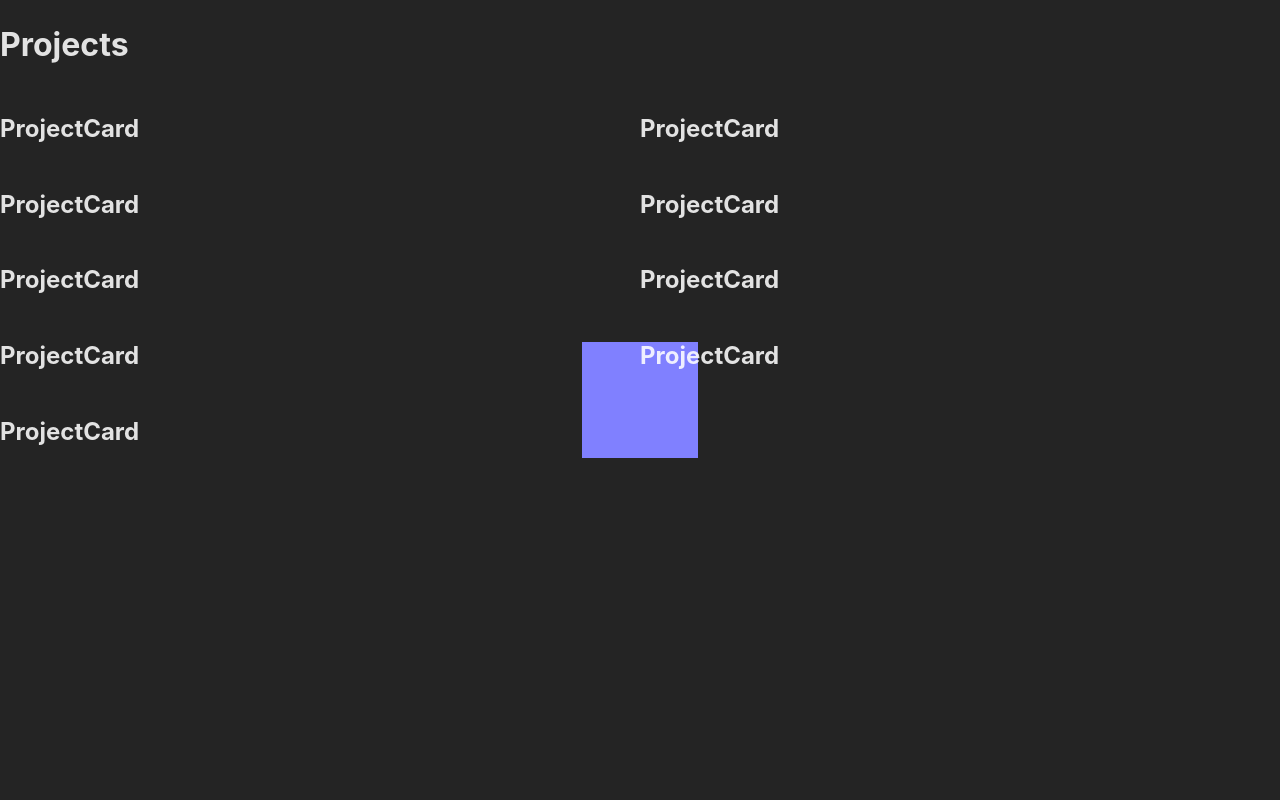
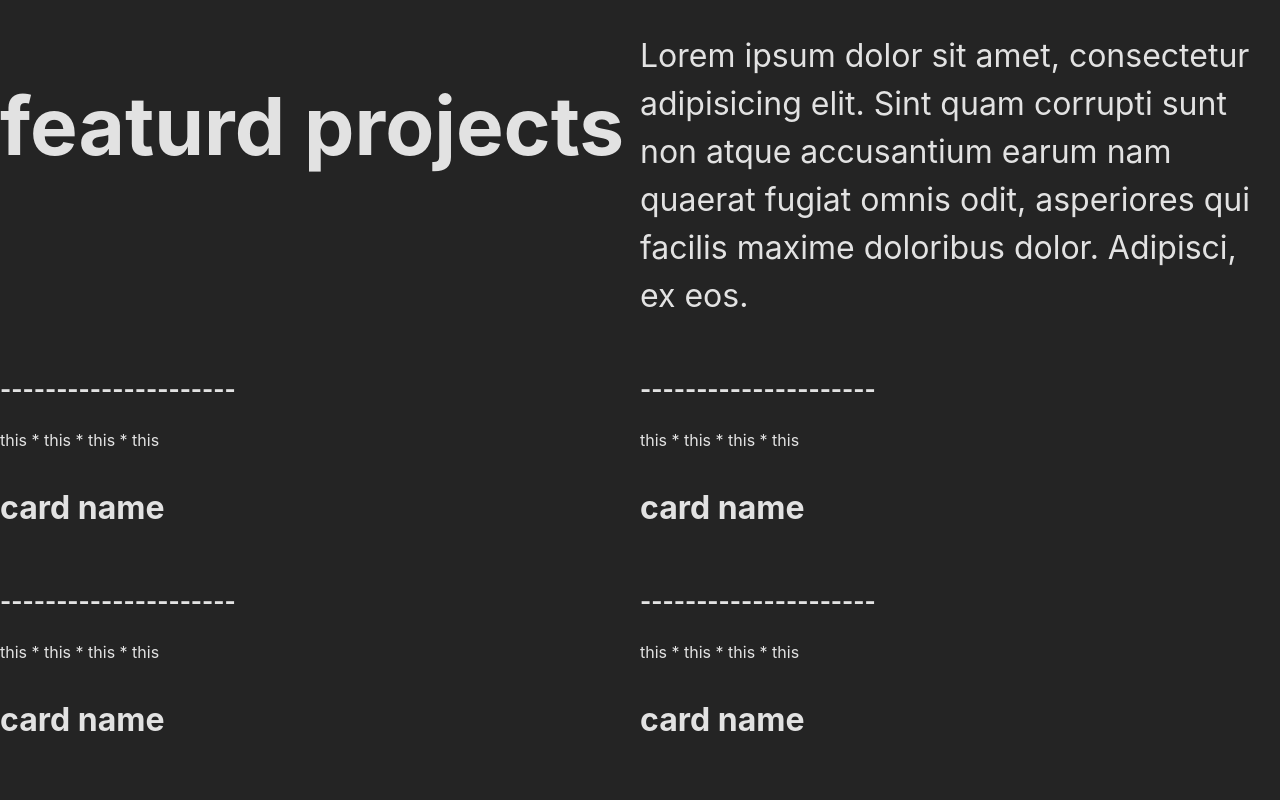
Before and after one commit to romitg2/portfolio-react-template, a React (Vite) app: page / in a window 1280 px wide. Shown: the top 800 px of the page. Built offline with nearby package versions, Linux system fonts and the light colour scheme.

Commit message:
built prototype of projects card and section

```diff
--- a/src/App.jsx
+++ b/src/App.jsx
@@ -5,6 +5,7 @@ import Projects from "./Pages/Projects/Projects";
 import { Canvas } from "@react-three/fiber";
 import Experience from "./Experience/Experience";
 import "./app.css";
+import ProjectCard from "./Pages/Projects/ProjectCard/ProjectCard";
 
 function App() {
   return (
@@ -12,11 +13,9 @@ function App() {
       {/* <Hero /> */}
       {/* <Navigation /> */}
       <Projects />
-
+      <ProjectCard />
       <div className="experience">
-        <Canvas>
-          <Experience />
-        </Canvas>
+        <Canvas>{/* <Experience /> */}</Canvas>
       </div>
     </>
   );
--- /dev/null
+++ b/src/Pages/Projects/HeaderProjects/HeaderProjects.jsx
@@ -0,0 +1,23 @@
+import "./headerProjects.css";
+
+function HeaderProjects() {
+  return (
+    <>
+      <div className="home-projects-header">
+        <div className="home-projects-title">
+          <h2 className="home-projects-title-text">featurd projects</h2>
+        </div>
+        <div className="home-projects-description">
+          <p className="home-projects-description-text">
+            Lorem ipsum dolor sit amet, consectetur adipisicing elit. Sint quam
+            corrupti sunt non atque accusantium earum nam quaerat fugiat omnis
+            odit, asperiores qui facilis maxime doloribus dolor. Adipisci, ex
+            eos.
+          </p>
+        </div>
+      </div>
+    </>
+  );
+}
+
+export default HeaderProjects;
--- /dev/null
+++ b/src/Pages/Projects/HeaderProjects/headerProjects.css
@@ -0,0 +1,22 @@
+
+
+.home-projects-header {
+    display: grid;
+    grid-template-columns: repeat(2, 1fr);
+}
+
+.home-projects-title {
+    justify-content: center;
+}
+
+.home-projects-title-text {
+    font-size: 5rem;
+}
+
+.home-projects-description {
+    justify-content: center;
+}
+
+.home-projects-description-text {
+    font-size: 2rem;
+}
--- /dev/null
+++ b/src/Pages/Projects/ProjectCard/CardFooter.jsx
@@ -0,0 +1,29 @@
+import './cardFooter.css'
+function CardFooter() {
+
+    return (
+        <>
+            <h1>---------------------</h1>
+
+
+            <div className="project-card-footer">
+
+                <div className="project-card-tech">
+                    <p className="project-card-tech-text">
+                        this * this * this * this
+                    </p>
+                </div>
+
+                <div className="project-card-name">
+                    <h3 className="project-card-name-text">
+
+                        card name
+                    </h3>
+                </div>
+
+            </div>
+        </>
+    )
+}
+
+export default CardFooter;
--- a/src/Pages/Projects/ProjectCard/ProjectCard.jsx
+++ b/src/Pages/Projects/ProjectCard/ProjectCard.jsx
@@ -1,4 +1,16 @@
+import CardFooter from "./CardFooter";
+import './projectCard.css';
+
 function ProjectCard() {
-  return <h1>ProjectCard</h1>;
+  return (
+    <>
+
+      <div className="main-project-card">
+
+        <CardFooter />
+      </div>
+
+    </>
+  )
 }
 export default ProjectCard;
--- /dev/null
+++ b/src/Pages/Projects/ProjectCard/cardFooter.css
@@ -0,0 +1,20 @@
+
+.project-card-footer {
+    display: block;
+}
+
+.project-card-tech {
+    display: block;
+}
+
+.project-card-tech-text {
+    font-size: 1rem;
+}
+
+.project-card-name {
+    display: block;
+}
+
+.project-card-name-text {
+    font-size: 2rem;
+}
--- a/src/Pages/Projects/Projects.jsx
+++ b/src/Pages/Projects/Projects.jsx
@@ -1,12 +1,13 @@
 import './projects.css'
 import ProjectCard from './ProjectCard/ProjectCard';
+import HeaderProjects from './HeaderProjects/HeaderProjects';
 function Projects() {
 
     return (
         <>
-            <h1>Projects</h1>
+            {/* <h1>Projects</h1> */}
+            <HeaderProjects />
             <section>
-                <ProjectCard />
                 <ProjectCard />
                 <ProjectCard />
                 <ProjectCard />
--- a/src/Pages/Projects/projects.css
+++ b/src/Pages/Projects/projects.css
@@ -3,4 +3,5 @@
 section {
     display: grid;
     grid-template-columns: repeat(2, 1fr);
+    grid-template-rows: repeat(4, 1fr);
 }
```
